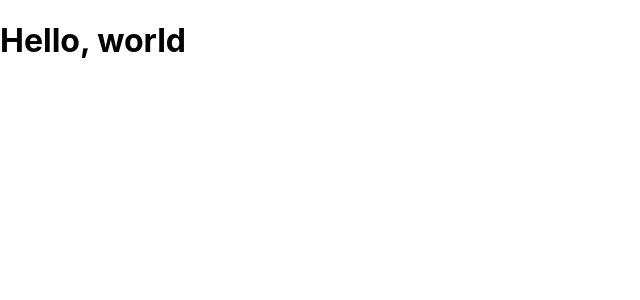
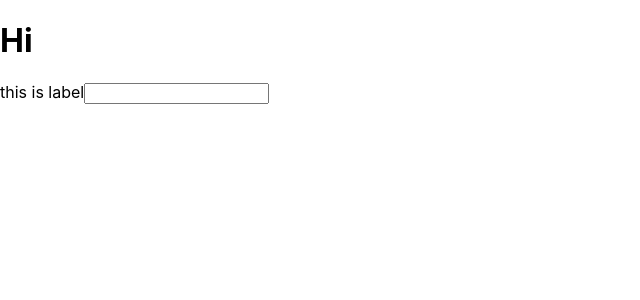
Before and after one commit to tsurugeek/react-redux-crud-application, a React (Create React App) app: page / in a window 1280 px wide. Shown: the top 300 px of the page, without its empty margins (0-640 px from the left). Built offline with nearby package versions, Linux system fonts and the light colour scheme.

Commit message:
change jsx code to use several features.

```diff
--- a/src/App.js
+++ b/src/App.js
@@ -2,7 +2,15 @@ import React, { Component } from 'react';
 
 class App extends Component {
   render() {
-    return <h1>Hello, world</h1>
+    const greeting = "Hi!"
+    const dom = <h1>{greeting}</h1>
+    return (
+      <React.Fragment>
+        <h1>Hi</h1>
+        <label htmlFor="aa">this is label</label>
+        <input type="text" className="aaa" onClick={() => {console.log("I am clicked")}} />
+      </React.Fragment>
+    )
   }
 }
 
```
